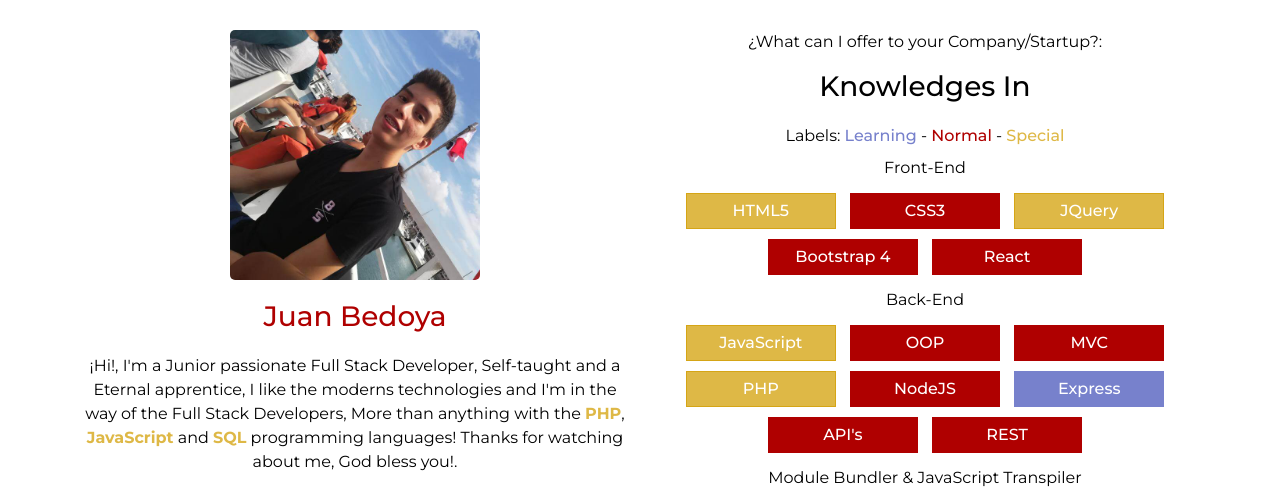
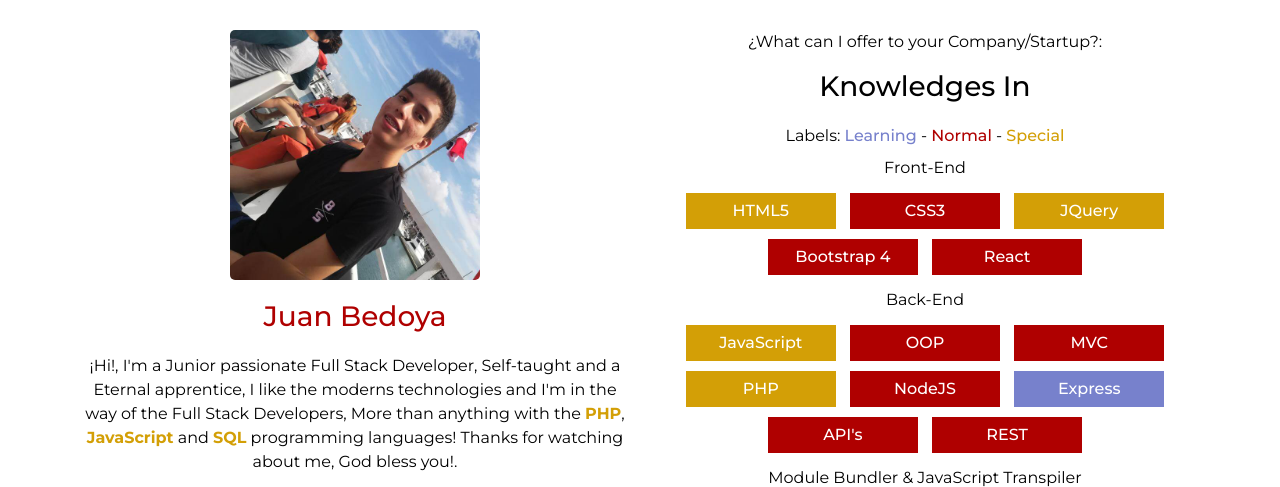
Before and after one commit to Extibax/bedoya-dev-panama, a website: page index.html in a window 1280 px wide. Shown: the part 890-1377 px from the top of the page. Drawn offline with nearby package versions, Linux system fonts and the light colour scheme; some packages are replaced by stand-ins of ours; a script that the page names is missing.

Commit message:
color changed

```diff
--- a/public/styles/style.css
+++ b/public/styles/style.css
@@ -249,7 +249,7 @@ canvas {
 }
 
 .special-color {
-    color: #d39f06bd
+    color: #d39f06
 }
 
 .skill {
@@ -272,8 +272,8 @@ canvas {
 }
 
 .special {
-    background-color: #d39f06bd;
-    border: 1px solid #d39f06bd;
+    background-color: #d39f06;
+    border: 1px solid #d39f06;
 }
 
 .learning {
```
